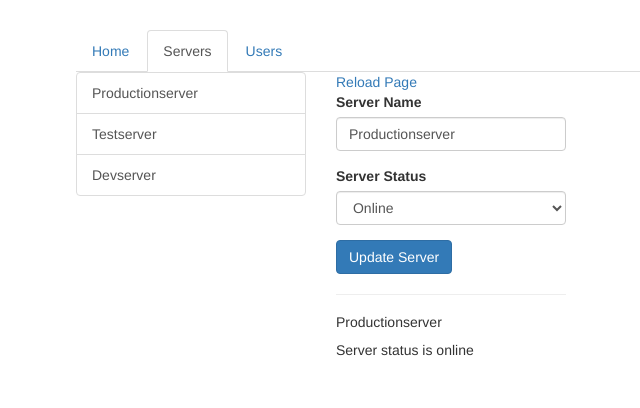
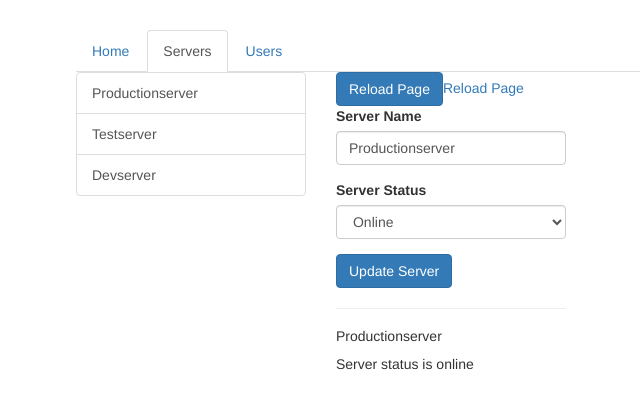
Before and after one commit to pedromiyake/udemy-angular-routing-basics, an Angular app: page /servers in a window 1280 px wide. Shown: the top 408 px of the page, without its empty margins (189-829 px from the left). Built offline with nearby package versions, Linux system fonts and the light colour scheme.

Commit message:
Added user route

```diff
--- a/src/app/app.module.ts
+++ b/src/app/app.module.ts
@@ -15,6 +15,7 @@
 const appRoutes: Routes = [
   { path: '', component: HomeComponent },
   { path: 'users', component: UsersComponent },
+  { path: 'user/:id', component: UserComponent },
   { path: 'servers', component: ServersComponent }
 ];
 
--- a/src/app/servers/servers.component.html
+++ b/src/app/servers/servers.component.html
@@ -10,6 +10,7 @@
     </div>
   </div>
   <div class="col-xs-12 col-sm-4">
+    <button class="btn btn-primary" (click)="onReload()">Reload Page</button>
     <a routerLink="/servers">Reload Page</a>
     <app-edit-server></app-edit-server>
     <hr>
--- a/src/app/servers/servers.component.ts
+++ b/src/app/servers/servers.component.ts
@@ -1,4 +1,5 @@
 import { Component, OnInit } from '@angular/core';
+import { ActivatedRoute, Router } from '@angular/router';
 import { ServersService } from './servers.service';
 
 @Component({
@@ -9,10 +10,17 @@
 export class ServersComponent implements OnInit {
   public servers: {id: number, name: string, status: string}[] = [];
 
-  constructor(private serversService: ServersService) { }
+  constructor(
+    private serversService: ServersService,
+    private router: Router,
+    private route: ActivatedRoute
+    ) { }
 
   ngOnInit() {
     this.servers = this.serversService.getServers();
   }
 
+  onReload() {
+    // this.router.navigate(['servers'], { relativeTo: this.route});
+  }
 }
```
